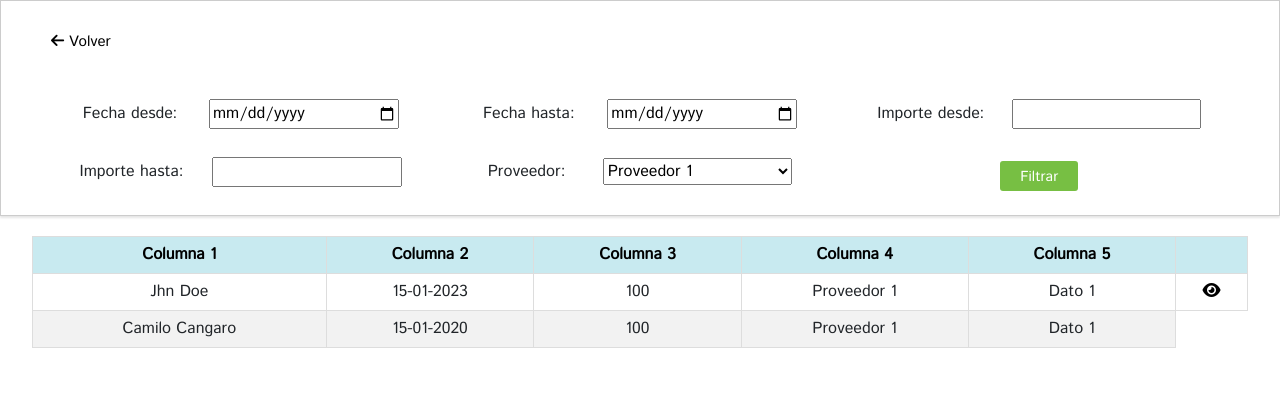
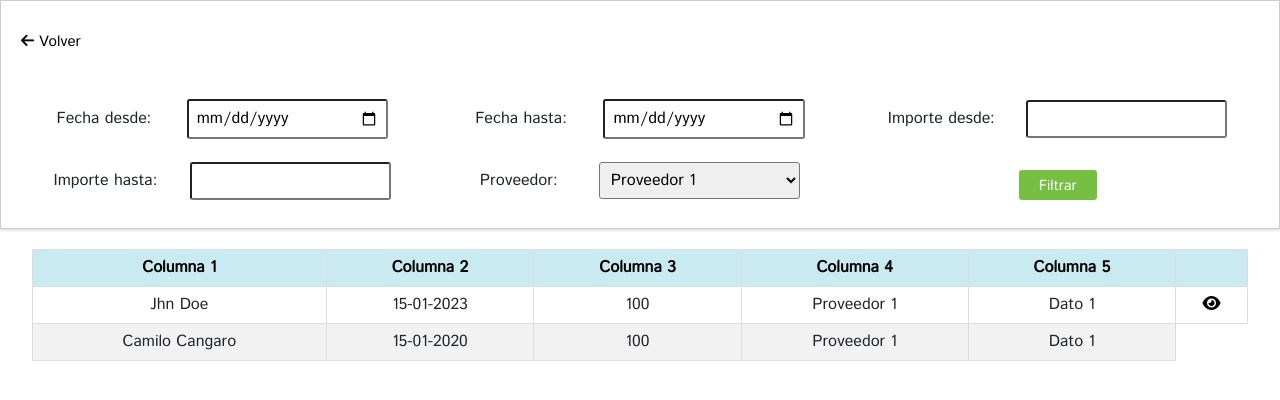
Before and after one commit to Ccangaro747/ordenes-pago-php, a PHP site: page / in a window 1280 px wide. Shown: the part 81-481 px from the top of the page. Run offline with PHP 8.4, Linux system fonts and the light colour scheme; some libraries are stand-ins or nearby versions.

Commit message:
cambios diseño css

```diff
--- a/css/style.css
+++ b/css/style.css
@@ -32,8 +32,12 @@ body {
   width: 100%;
 }
 
+.dropdown-item i {
+  padding: 0 1px;
+}
+
 #contenedor-filtro {
-  padding: 20px 50px;
+  padding: 20px;
   border: 1px solid #ccc;
   box-shadow: 0 2px 2px rgba(0, 0, 0, 0.1);
   width: 100%;
@@ -59,7 +63,7 @@ body {
   flex-wrap: wrap;
   align-items: center;
   justify-items: end;
-  gap: 20px;
+  gap: 15px;
   width: 100%;
 }
 #filterForm label {
@@ -78,11 +82,10 @@ body {
   width: 100%; /* Ajustar el ancho al 100% para llenar la columna */
   margin: 0 auto; /* Centrar horizontalmente el select */
 }
-#filterForm label input {
+#filterForm label input, #filterForm label select {
   width: 50%;
-}
-#filterForm label select {
-  width: 50%;
+  border-radius: 3px;
+  padding: 5px 7px;
 }
 #filterForm #boton-filtrar {
   width: 100%;
@@ -103,9 +106,8 @@ body {
   width: 100%;
   display: flex;
   justify-content: center;
-  padding-top: 20px;
+  padding: 20px 0;
   position: inherit;
-  bottom: 30px;
   overflow-x: auto;
 }
 .tabla-responsiva table {
--- a/index.html
+++ b/index.html
@@ -72,10 +72,16 @@
                         aria-labelledby="navbarDropdown"
                 >
                     <!-- Menú desplegable -->
-                    <a class="dropdown-item" href="#">Salir</a>
+                    <!-- Opción de menú: Cambiar Contraseña -->
+                    <a class="dropdown-item" href="#">
+                      <i class="fa-solid fa-key"></i>
+                      Cambiar Contraseña
+                    </a>
                     <!-- Opción de menú: Salir -->
-                    <a class="dropdown-item" href="#">Cambiar Contraseña</a>
-                    <!-- Opción de menú: Cambiar Contraseña -->
+                    <a class="dropdown-item" href="#">
+                      <i class="fa-solid fa-right-from-bracket"></i>
+                      Salir
+                    </a>
                 </div>
             </li>
         </ul>
--- a/sass/style.scss
+++ b/sass/style.scss
@@ -17,8 +17,14 @@ body {
   width: 100%;
 }
 
+.dropdown-item {
+  i {
+    padding: 0 1px;
+  }
+}
+
 #contenedor-filtro {
-  padding: 20px 50px;
+  padding: 20px;
   border: 1px solid #ccc;
   box-shadow: 0 2px 2px rgba(0, 0, 0, 0.1);
   width: 100%;
@@ -46,7 +52,7 @@ body {
   flex-wrap: wrap;
   align-items: center;
   justify-items: end;
-  gap: 20px;
+  gap: 15px;
   width: 100%;
 
   label {
@@ -67,12 +73,10 @@ body {
       margin: 0 auto; /* Centrar horizontalmente el select */
     }
 
-    input {
+    input, select {
       width: 50%;
-    }
-
-    select {
-      width: 50%;
+      border-radius: 3px;
+      padding: 5px 7px;
     }
   }
 
@@ -97,9 +101,8 @@ body {
   width: 100%;
   display: flex;
   justify-content: center;
-  padding-top: 20px;
+  padding: 20px 0;
   position: inherit;
-  bottom: 30px;
   overflow-x: auto;
 
   table {
```
Also changed, not shown: 1 other file.
